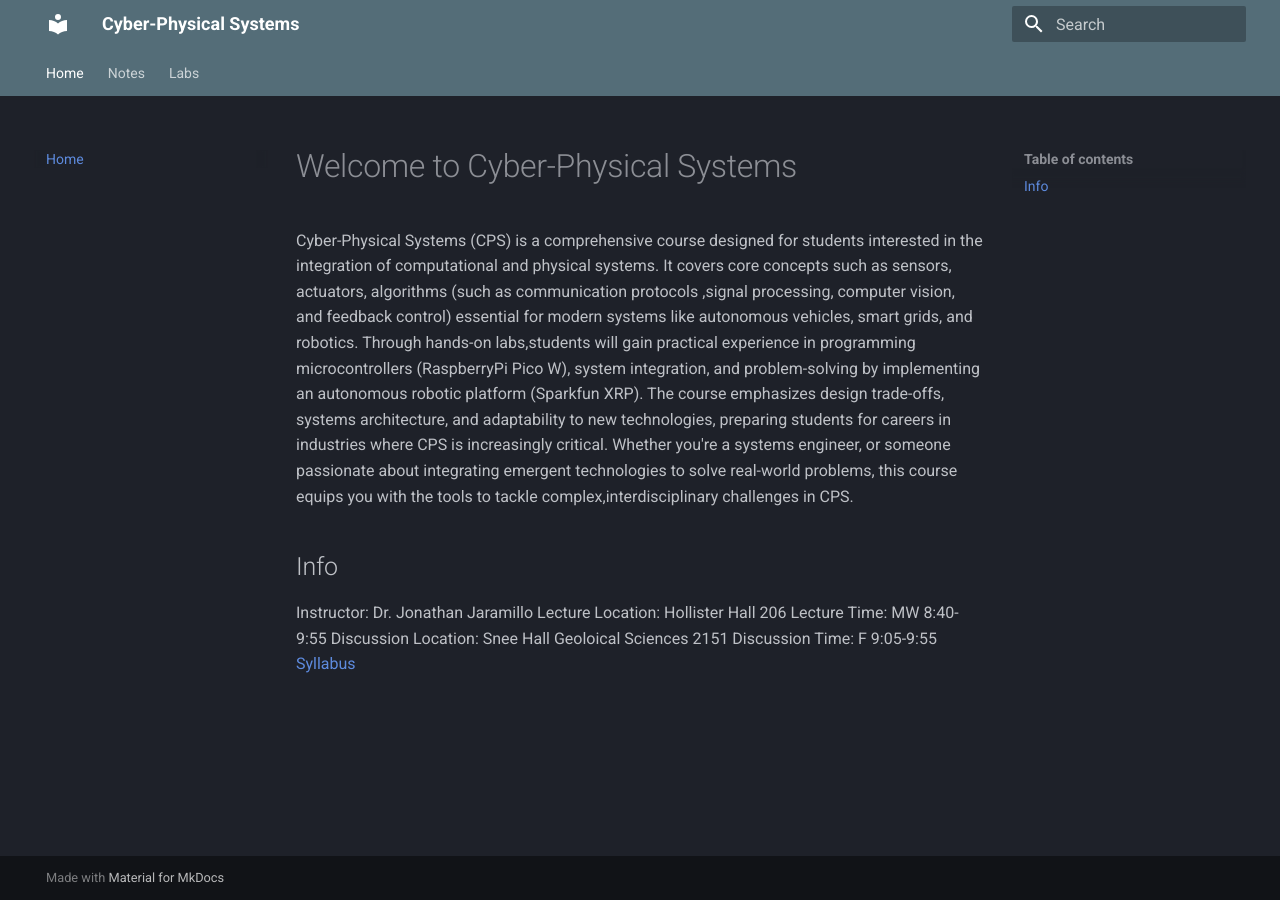
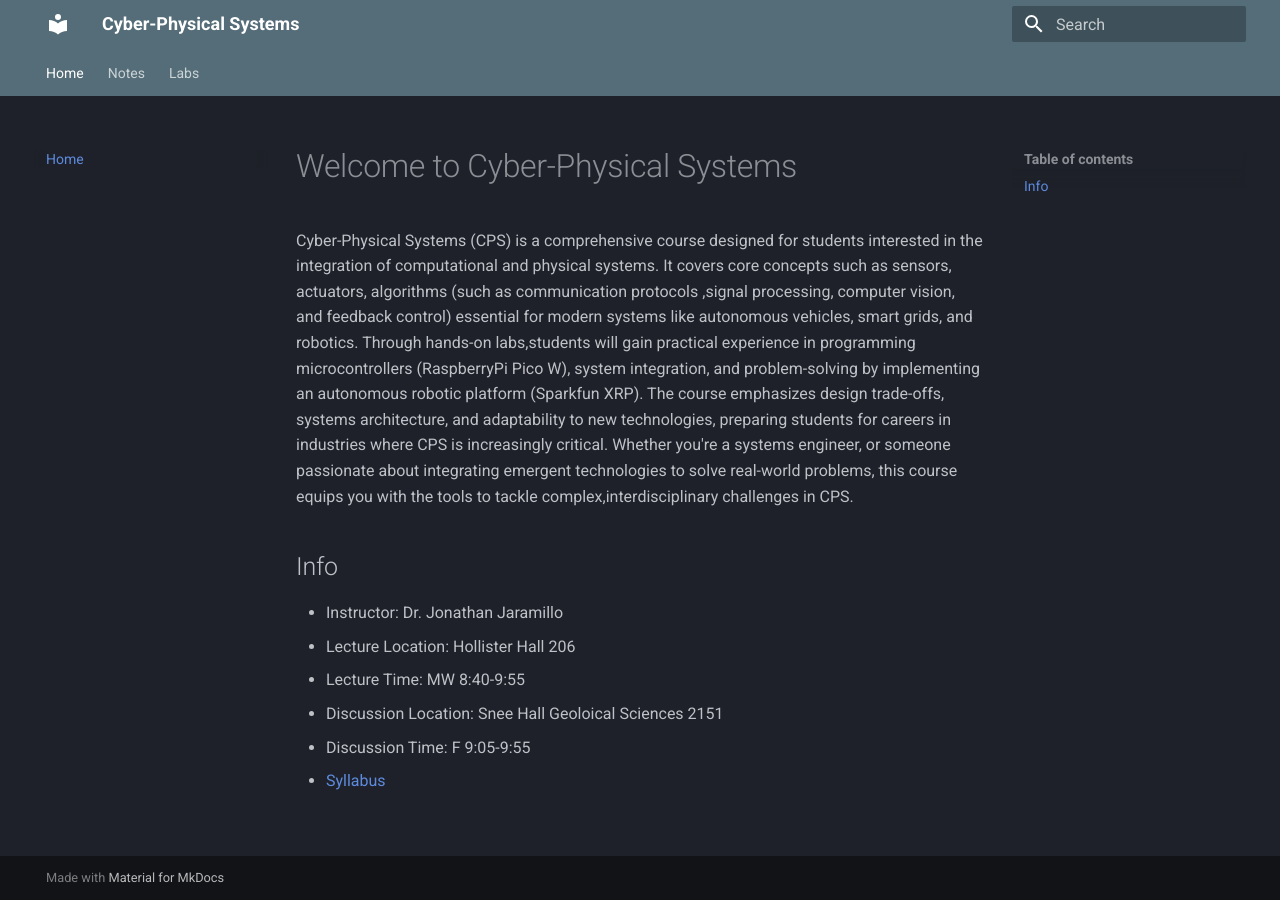
Before and after one commit to CPS-Cornell/course, an MkDocs documentation site: the page built from docs/index.md, in a window 1280 px wide. Built offline with MkDocs 1.6.1 and Material for MkDocs 9.7.7, drawn with Linux system fonts in a browser that asks for light colours; some of the changed lines change nothing that is shown.

Commit message:
updated landing page

```diff
--- a/docs/index.md
+++ b/docs/index.md
@@ -4,9 +4,9 @@ Cyber-Physical Systems (CPS) is a comprehensive course designed for students int
 
 ## Info
 
-Instructor: Dr. Jonathan Jaramillo
-Lecture Location: Hollister Hall 206
-Lecture Time: MW 8:40-9:55
-Discussion Location: Snee Hall Geoloical Sciences 2151
-Discussion Time: F 9:05-9:55
-[Syllabus](files/syllabus.pdf)
+* Instructor: Dr. Jonathan Jaramillo
+* Lecture Location: Hollister Hall 206
+* Lecture Time: MW 8:40-9:55
+* Discussion Location: Snee Hall Geoloical Sciences 2151
+* Discussion Time: F 9:05-9:55
+* [Syllabus](files/syllabus.pdf)
```
